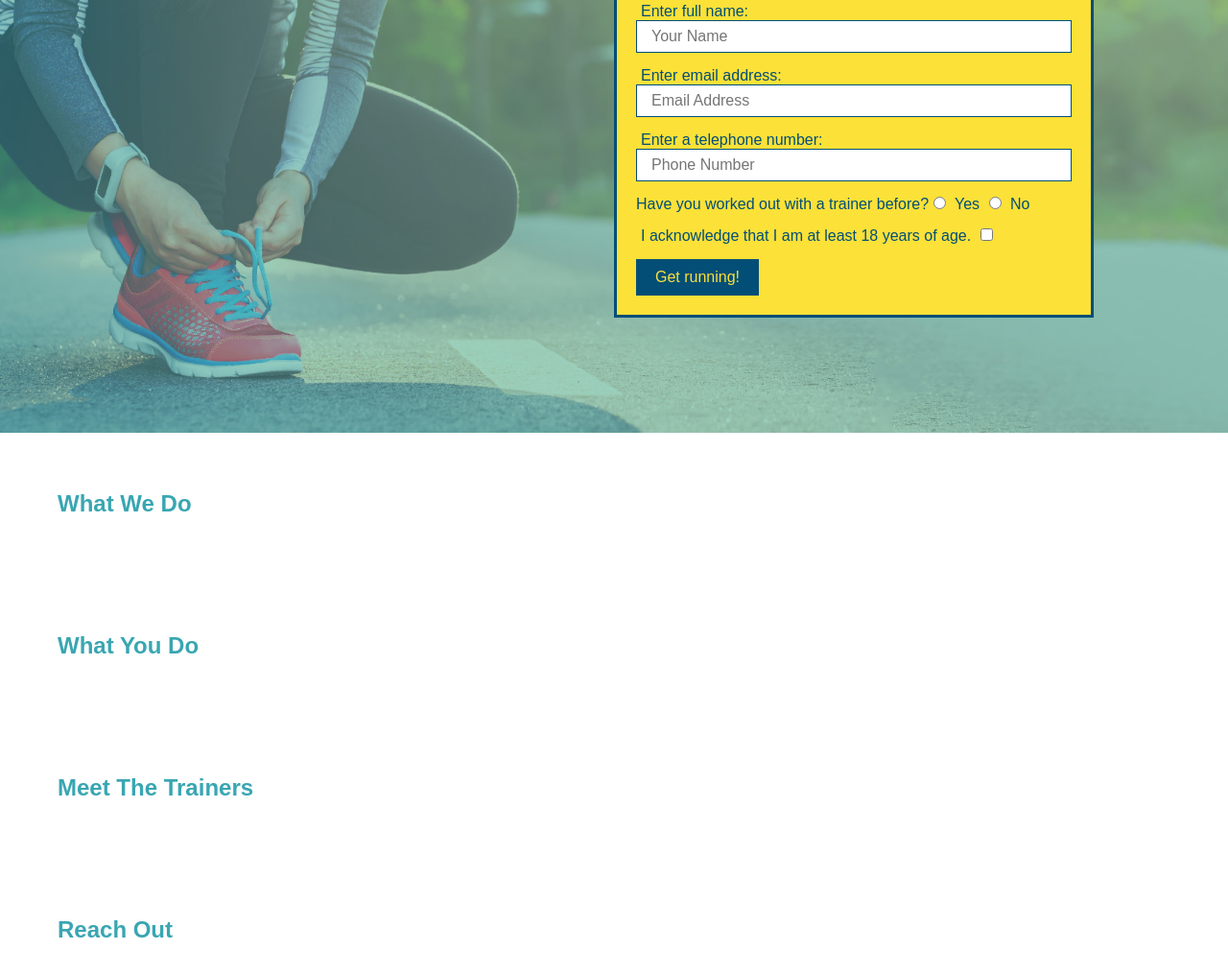
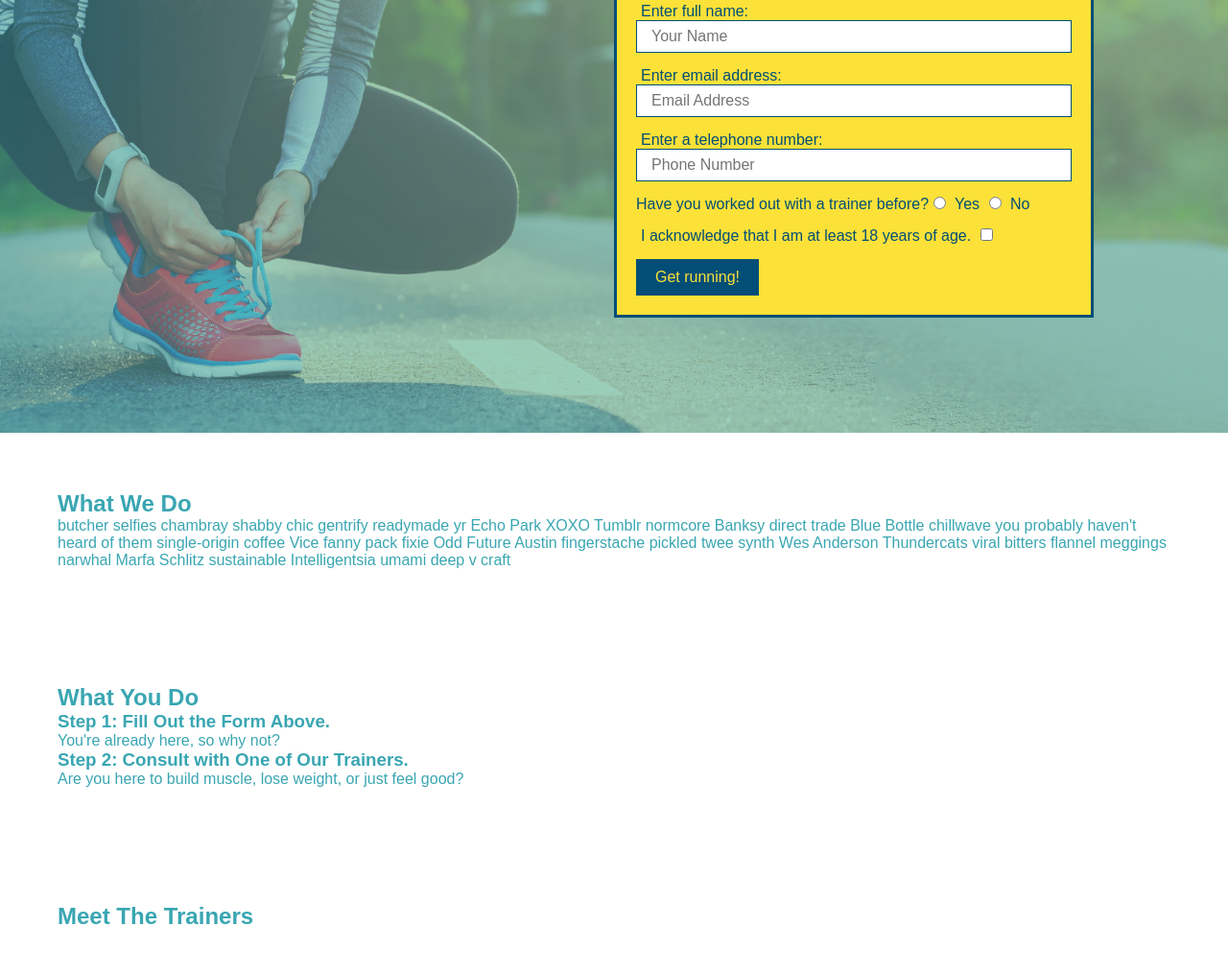
Before and after one commit to ebeltz/run-buddy, a plain HTML site: page index.html in a window 1280 px wide. Shown: the part 231-1246 px from the top of the page at 96% size. Drawn offline with Linux system fonts and the light colour scheme.

Commit message:
added new content

```diff
--- a/index.html
+++ b/index.html
@@ -65,11 +65,24 @@
         <!-- "what we do" section -->
         <section>
             <h2>What We Do</h2>
+            <p>
+                butcher selfies chambray shabby chic gentrify readymade yr Echo Park XOXO Tumblr normcore Banksy direct trade Blue Bottle chillwave you probably haven't heard of them single-origin coffee Vice fanny pack fixie Odd Future Austin fingerstache pickled twee synth Wes Anderson Thundercats viral bitters flannel meggings narwhal Marfa Schlitz sustainable Intelligentsia umami deep v craft
+            </p>
         </section>
 
         <!-- "what you do" section -->
         <section>
             <h2>What You Do</h2>
+
+            <div>
+                <h3>Step 1: Fill Out the Form Above.</h3>
+                <p>You're already here, so why not?</p>
+            </div>
+
+            <div>
+                <h3>Step 2: Consult with One of Our Trainers.</h3>
+                <p>Are you here to build muscle, lose weight, or just feel good?</p>
+            </div>
         </section>
 
         <!-- "meet the trainers" section -->
```
